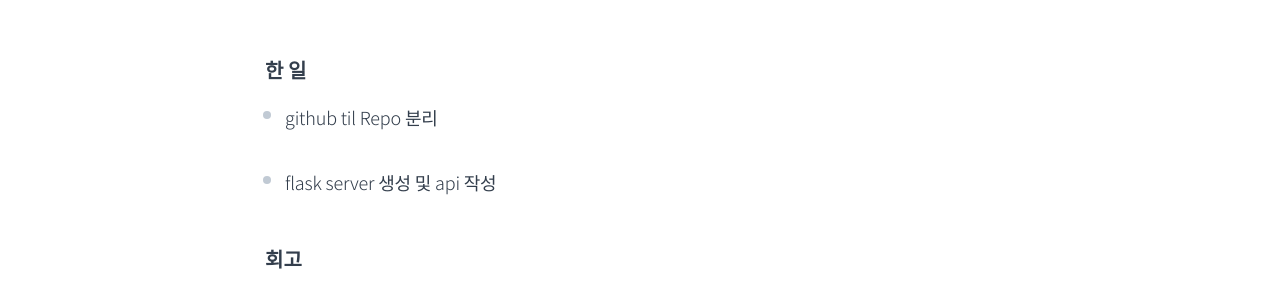
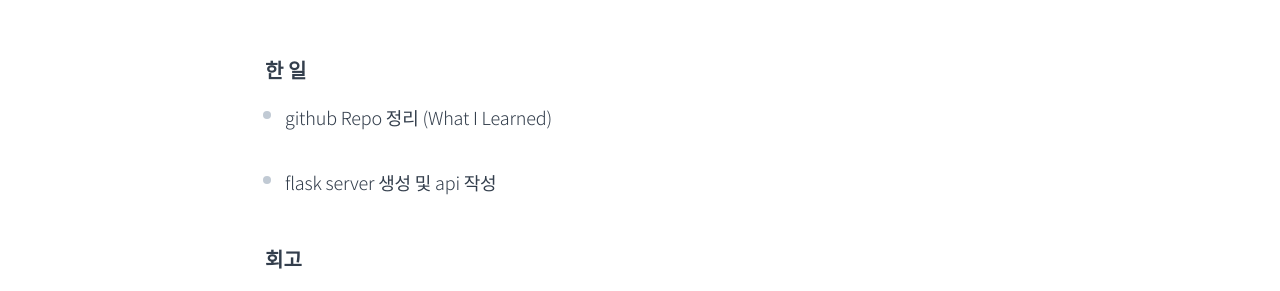
Before and after one commit to defwdahyun0/defwdahyun0.github.io, a Jekyll site: the page built from TIL/2021-06-08.md, in a window 1280 px wide. Shown: the part 223-514 px from the top of the page. Built offline with Jekyll 4.4.1, drawn with Linux system fonts in a browser that asks for light colours; some web fonts are replaced.

Commit message:
21.06.08

```diff
--- a/TIL/2021-06-08.md
+++ b/TIL/2021-06-08.md
@@ -9,11 +9,11 @@ text: true
 author: "defwdahyun0"
 post-header: false
 header-img:
-order: 35
+order: 36
 ---
 ### **한 일**
 
-- github til Repo 분리
+- github Repo 정리 (What I Learned)
 
 - flask server 생성 및 api 작성
 
```
